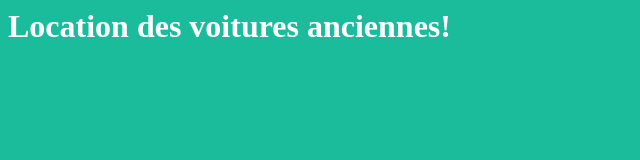
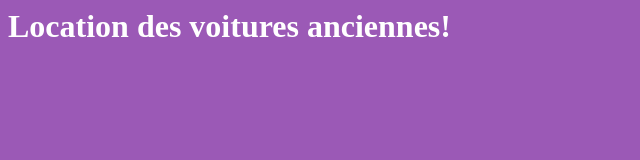
Before and after one commit to khalil-star/ninja, a plain HTML site: page index.html in a window 1280 px wide. Shown: the whole page, without its empty margins (0-640 px from the left). Drawn offline with Linux system fonts and the light colour scheme.

Commit message:
modif de la couleur de fond

```diff
--- a/index.html
+++ b/index.html
@@ -2,7 +2,7 @@
 	<head>
 		<title>TP GIT </title>
 	</head>
-	<body style="background-color:#1abc9c">
+	<body style="background-color:#9b59b6">
 		<h1 style="color:#FFFFFF">Location des voitures anciennes!</h1>
 	</body>
 </html>
```
